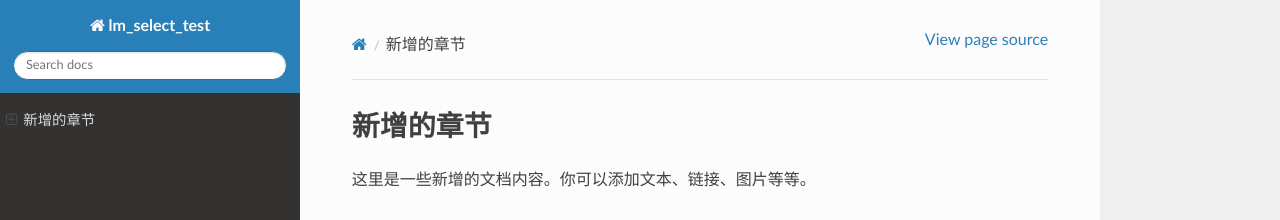
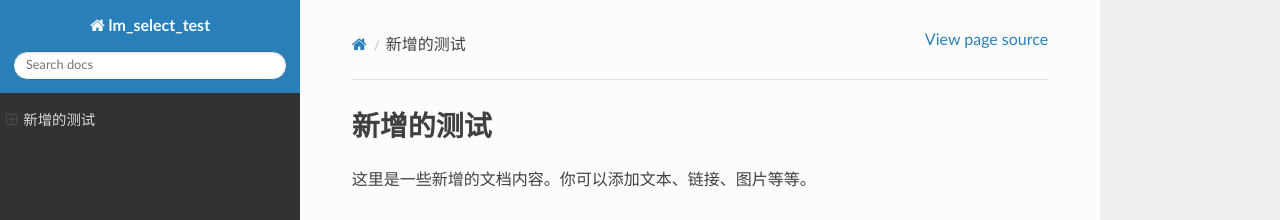
Before and after one commit to Under-the-dome/lm_select_git_test, a Sphinx documentation site: the page built from docs/source/description.md, in a window 1280 px wide. Shown: the top 220 px of the page. Built offline with Sphinx 7.4.7 and the Read the Docs theme 3.1.0, drawn with Linux system fonts in a browser that asks for light colours; pages that are not in the unit, such as notebooks, are missing from menus.

Commit message:
update desc.md

```diff
--- a/docs/source/description.md
+++ b/docs/source/description.md
@@ -1,4 +1,4 @@
-# 新增的章节
+# 新增的测试
 
 这里是一些新增的文档内容。你可以添加文本、链接、图片等等。
 
```
